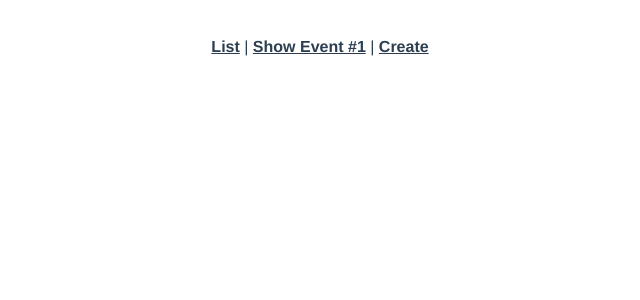
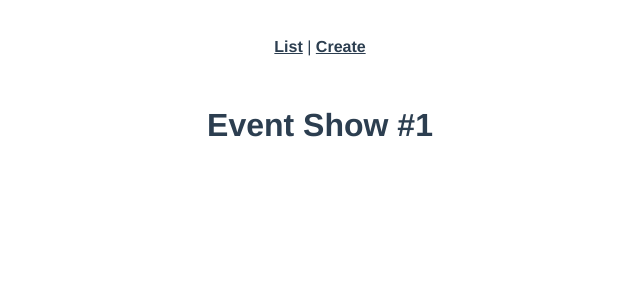
Before and after one commit to leonbohdan/real-world-vue, a Vue app: page /event/1 in a window 1280 px wide. Shown: the top 300 px of the page, without its empty margins (320-960 px from the left). Built offline with nearby package versions, Linux system fonts and the light colour scheme.

Commit message:
Dynamic Routing & History Mode

```diff
--- a/src/App.vue
+++ b/src/App.vue
@@ -2,7 +2,6 @@
   <div id="app">
     <div id="nav">
       <router-link :to="{ name: 'event-list' }">List</router-link> |
-      <router-link :to="{ name: 'event-show' }">Show Event #1</router-link> |
       <router-link :to="{ name: 'event-create' }">Create</router-link>
     </div>
     <router-view />
--- a/src/router/index.js
+++ b/src/router/index.js
@@ -2,7 +2,7 @@ import Vue from 'vue';
 import VueRouter from 'vue-router';
 import EventList from '../views/EventList.vue';
 import EventShow from '../views/EventShow.vue';
-// import EventCreate from '../views/EventCreate.vue';
+import EventCreate from '../views/EventCreate.vue';
 
 Vue.use(VueRouter);
 
@@ -13,18 +13,15 @@ const routes = [
     component: EventList,
   },
   {
-    path: '/event',
+    path: '/event/:id',
     name: 'event-show',
     component: EventShow,
+    props: true,
   },
   {
     path: '/event/create',
     name: 'event-create',
-    // route level code-splitting
-    // this generates a separate chunk (about.[hash].js) for this route
-    // which is lazy-loaded when the route is visited.
-    component: () =>
-      import(/* webpackChunkName: "about" */ '../views/EventCreate.vue'),
+    component: EventCreate,
   },
 ];
 
--- a/src/views/EventList.vue
+++ b/src/views/EventList.vue
@@ -1,11 +1,21 @@
 <template>
   <div>
     <h1>Event Listing</h1>
+
+    <router-link :to="{ name: 'event-show', params: { id: id } }">
+      Show Event #{{ id }}
+    </router-link>
   </div>
 </template>
 
 <script>
-export default {};
+export default {
+  data() {
+    return {
+      id: 1,
+    };
+  },
+};
 </script>
 
 <style lang="sass"></style>
--- a/src/views/EventShow.vue
+++ b/src/views/EventShow.vue
@@ -1,11 +1,13 @@
 <template>
   <div>
-    <h1>Event Show</h1>
+    <h1>Event Show #{{ id }}</h1>
   </div>
 </template>
 
 <script>
-export default {};
+export default {
+  props: ['id'],
+};
 </script>
 
 <style lang="sass"></style>
```
